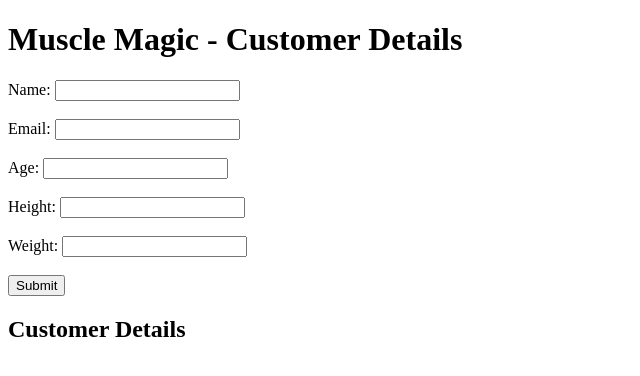
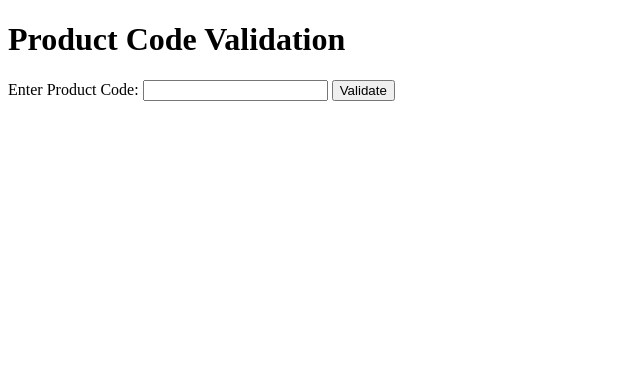
Before and after one commit to Akash22-cyber/tekstack, a plain HTML site: page index.html in a window 1280 px wide. Shown: the whole page, without its empty margins (0-640 px from the left). Drawn offline with Linux system fonts and the light colour scheme.

Commit message:
Update index.html

```diff
--- a/index.html
+++ b/index.html
@@ -1,42 +1,18 @@
 <!DOCTYPE html>
 <html>
 <head>
-    <title>Muscle Magic</title>
+    <title>Product Code Validation</title>
 </head>
 <body>
 
-    <h1>Muscle Magic - Customer Details</h1>
+    <h1>Product Code Validation</h1>
 
-    <label>Name:</label>
-    <input type="text" id="name">
+    <label for="productCode">Enter Product Code:</label>
+    <input type="text" id="productCode">
 
-    <br><br>
+    <button onclick="validateCode()">Validate</button>
 
-    <label>Email:</label>
-    <input type="email" id="email">
-
-    <br><br>
-
-    <label>Age:</label>
-    <input type="number" id="age">
-
-    <br><br>
-
-    <label>Height:</label>
-    <input type="number" id="height">
-
-    <br><br>
-
-    <label>Weight:</label>
-    <input type="number" id="weight">
-
-    <br><br>
-
-    <button onclick="addCustomer()">Submit</button>
-
-    <h2>Customer Details</h2>
-
-    <div id="customerTable"></div>
+    <p id="result"></p>
 
     <script src="script.js"></script>
 
```
